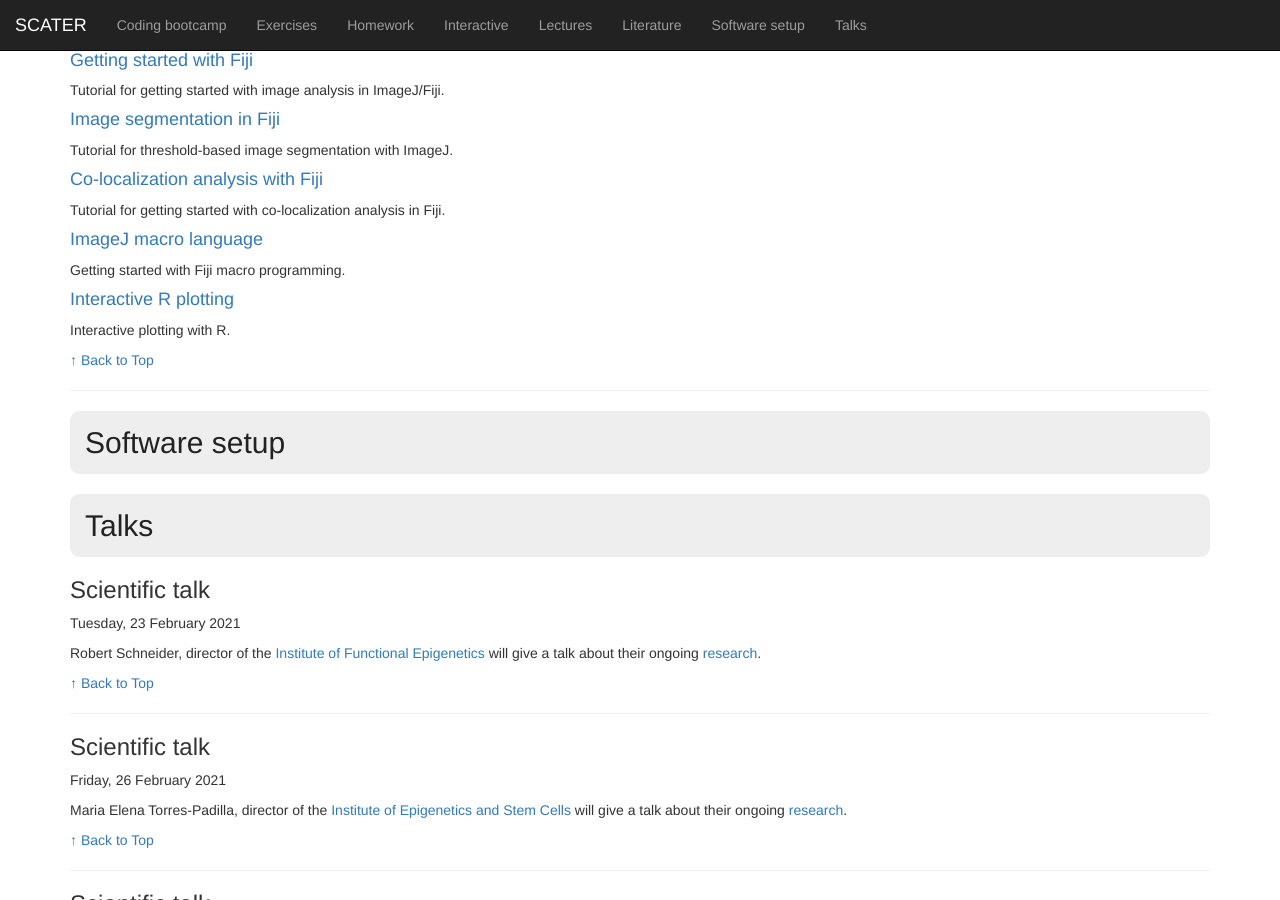
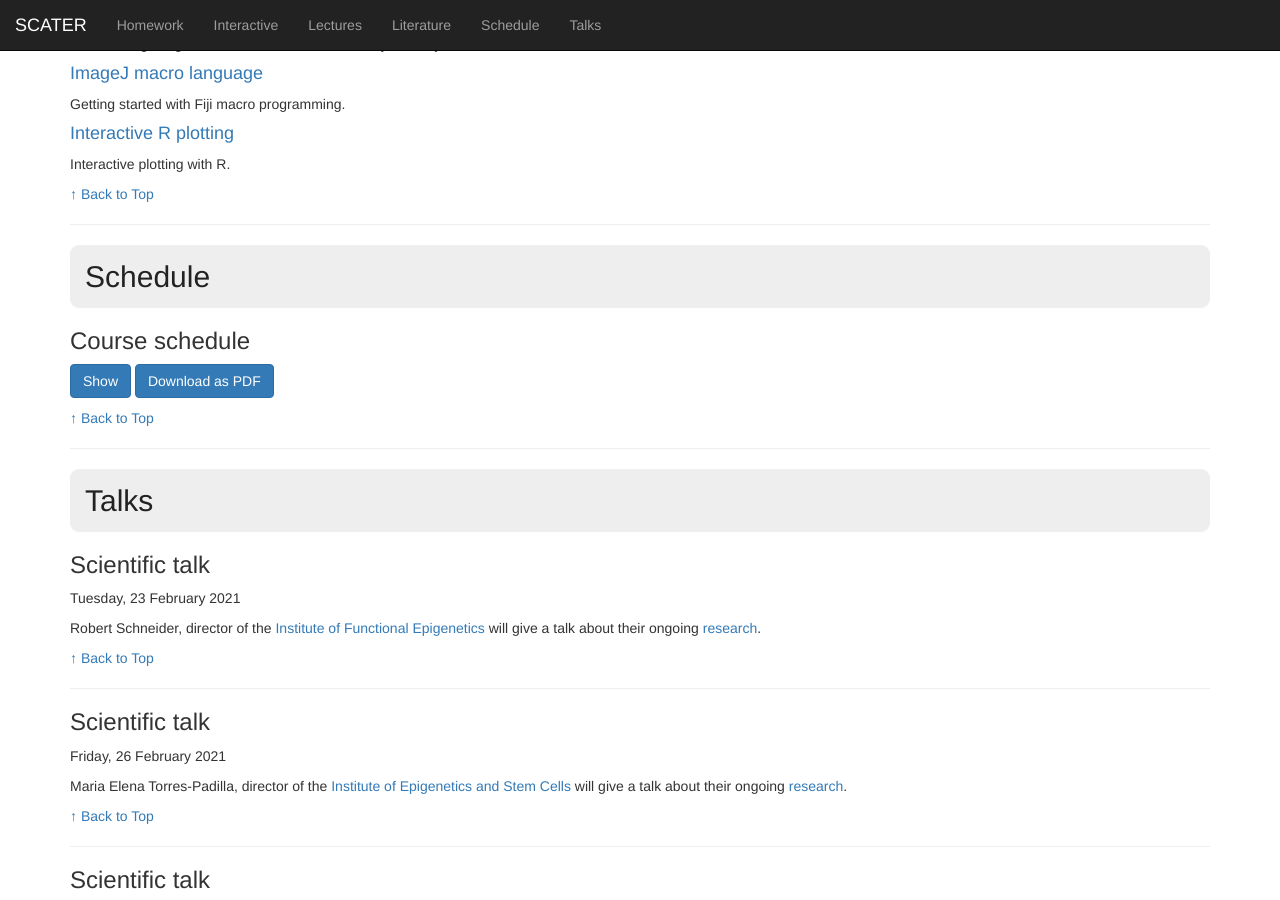
Before and after one commit to IES-HelmholtzZentrumMunchen/single-cell-analysis-course-2022, a Jekyll site: the page built from docs/index.md, in a window 1280 px wide and 900 px high, scrolled down 2631 px. Built offline with Jekyll 4.4.1, drawn with Linux system fonts in a browser that asks for light colours; some of the changed text lies outside the part shown.

Commit message:
debug layout

```diff
--- a/docs/_config.yml
+++ b/docs/_config.yml
@@ -11,11 +11,6 @@
     end: true
     location: false
     output: true
-  exercises:
-    title: true
-    date: true
-    end: true
-    output: true
   homework:
     title: true
     date: true
@@ -26,14 +21,10 @@
   talks:
     title: true
     output: true
-  software_setup:
+  interactive:
     title: true
     output: true
-  coding_bootcamp:
-    title: true
-    output: true
-    collapsible: true
-  interactive:
+  schedule:
     title: true
     output: true
 defaults:
@@ -46,12 +37,6 @@
   -
     scope:
       path: ""
-      type: "exercises"
-    values:
-      layout: "lecture"
-  -
-    scope:
-      path: ""
       type: "talks"
     values:
       layout: "lecture"
@@ -59,18 +44,6 @@
     scope:
       path: ""
       type: "literature"
-    values:
-      layout: "code"
-  -
-    scope:
-      path: ""
-      type: "coding_bootcamp"
-    values:
-      layout: "tutorial"
-  -
-    scope:
-      path: ""
-      type: "software_setup"
     values:
       layout: "code"
   -
@@ -91,3 +64,9 @@
       type: "other"
     values:
       layout: "code"
+  -
+    scope:
+      path: ""
+      type: "schedule"
+    values:
+      layout: "code"
```
